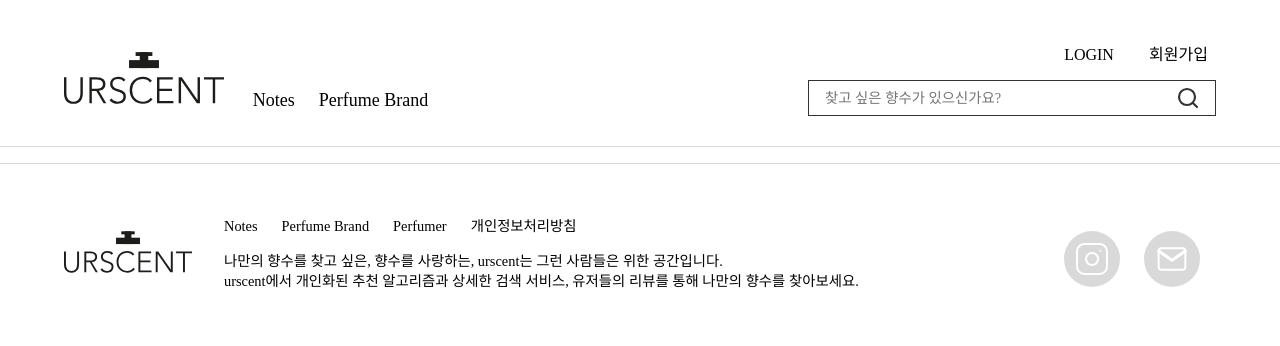
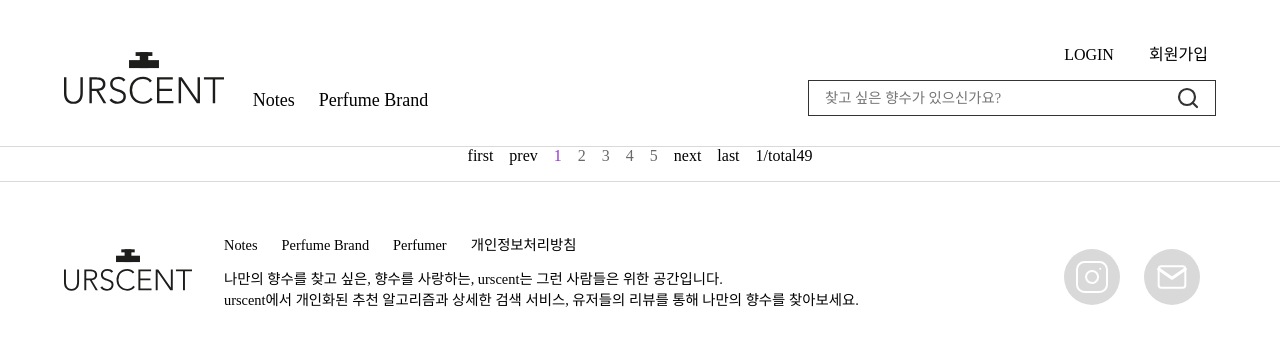
Before and after one commit to Urscent-FE/urscent-web, a React app: page / in a window 1280 px wide. Shown: the top 346 px of the page. Built offline with nearby package versions, Linux system fonts and the light colour scheme.

Commit message:
Feat : 007-페이지네이션 기능 컴포넌트 기능만 작성

```diff
--- /dev/null
+++ b/src/components/pagenation/Pagenation.module.scss
@@ -0,0 +1,15 @@
+.flex {
+  display: flex;
+  align-items: center;
+  justify-content: center;
+  gap: 1rem;
+  cursor: pointer;
+}
+
+.accord {
+  color: darkorchid;
+}
+
+.disaccord {
+  color: dimgray;
+}
--- /dev/null
+++ b/src/components/pagenation/Pagenation.tsx
@@ -0,0 +1,80 @@
+import React, { useMemo } from 'react';
+import styles from './Pagenation.module.scss';
+
+interface IPagenationProps {
+  maxPage: number;
+  currentPage: number;
+  setCurrentPage: React.Dispatch<React.SetStateAction<number>>;
+  visiblePageCount: number;
+}
+
+export const Pagenation: React.FC<IPagenationProps> = ({
+  maxPage,
+  currentPage,
+  setCurrentPage,
+  visiblePageCount,
+}) => {
+  const end = visiblePageCount < maxPage ? visiblePageCount : maxPage;
+  const base = maxPage - end;
+  const half = Math.ceil(visiblePageCount / 2);
+  const lasthalf = Math.ceil(maxPage - half);
+
+  const pageList = useMemo(() => {
+    if (1 === currentPage || half >= currentPage) {
+      return Array.from({ length: end }, (_, index) => index + 1);
+    }
+    if (currentPage === maxPage || lasthalf < currentPage) {
+      return Array.from({ length: end }, (_, index) => base + index + 1);
+    }
+    return Array.from({ length: end }, (_, index) => currentPage - half + index + 1);
+  }, [currentPage]);
+  return (
+    <div className={`${styles.flex}`}>
+      <div className={`${styles.flex}`}>
+        <div className={`${styles.flex}`}>
+          <div onClick={() => setCurrentPage(1)}>first</div>
+          <div
+            onClick={() =>
+              setCurrentPage((prev) => {
+                if (1 < prev) {
+                  return prev - 1;
+                }
+                return prev;
+              })
+            }>
+            prev
+          </div>
+        </div>
+        <div className={`${styles.flex}`}>
+          {pageList.map((item) => {
+            return (
+              <div
+                key={item}
+                className={item === currentPage ? styles.accord : styles.disaccord}
+                onClick={() => setCurrentPage(item)}>
+                {item}
+              </div>
+            );
+          })}
+        </div>
+        <div className={`${styles.flex}`}>
+          <div
+            onClick={() =>
+              setCurrentPage((prev) => {
+                if (prev < maxPage) {
+                  return prev + 1;
+                }
+                return prev;
+              })
+            }>
+            next
+          </div>
+          <div onClick={() => setCurrentPage(maxPage)}>last</div>
+        </div>
+      </div>
+      <div>
+        {currentPage}/total{maxPage}
+      </div>
+    </div>
+  );
+};
--- a/src/pages/HomePage.tsx
+++ b/src/pages/HomePage.tsx
@@ -2,14 +2,22 @@ import { useState } from 'react';
 import { Outlet } from 'react-router-dom';
 import { HomeFooter } from '@/components/homefooter/HomeFooter';
 import { HomeHeader } from '@/components/homeheader/HomeHeader';
+import { Pagenation } from '@/components/pagenation/Pagenation';
 
 export const HomePage = () => {
   const [userLogin, setUserLogin] = useState(false);
+  const [pagenation, setPagenation] = useState(1);
   return (
     <div className='init-wrapper'>
       <HomeHeader userLogin={userLogin} />
       <div className='init-body'>
         <main>
+          <Pagenation
+            maxPage={49}
+            currentPage={pagenation}
+            setCurrentPage={setPagenation}
+            visiblePageCount={5}
+          />
           <Outlet />
         </main>
         <HomeFooter />
```
